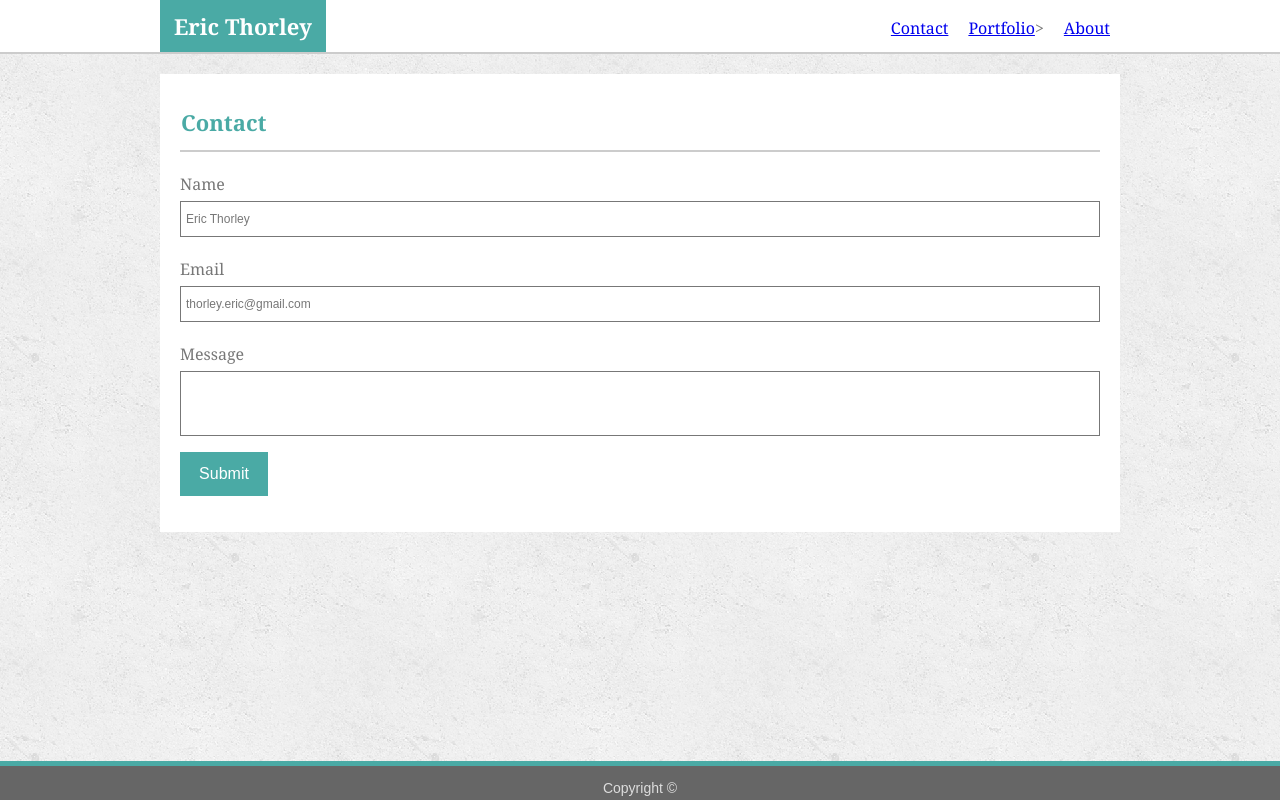
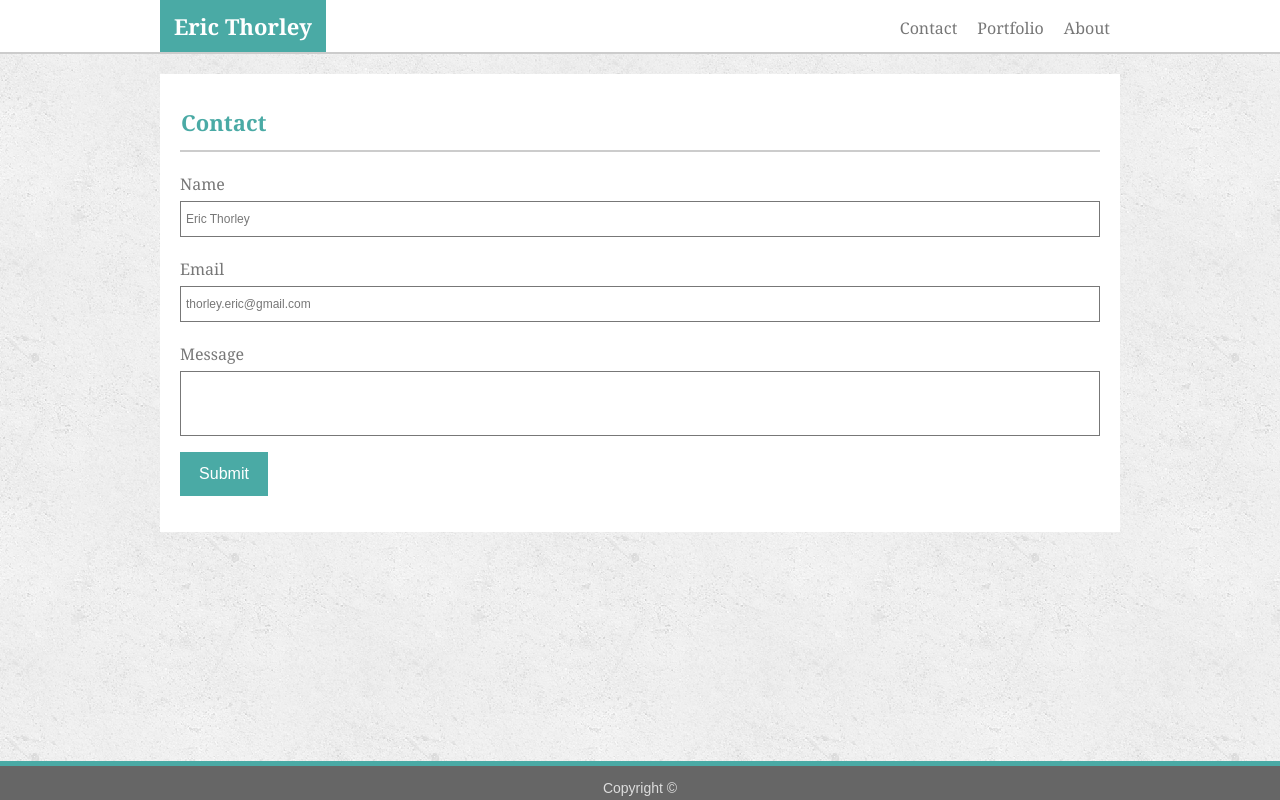
Before and after one commit to Thorleye/Basic-Portfolio, a plain HTML site: page contact.html in a window 1280 px wide. Drawn offline with Linux system fonts and the light colour scheme.

Commit message:
hrefs are default

```diff
--- a/assets/css/style.css
+++ b/assets/css/style.css
@@ -10,6 +10,7 @@ body {
     color: #777777;
 
 }
+
 
 header {
     width:100%;
@@ -162,3 +163,8 @@ footer {
     bottom: 0;
     left:0;
 }
+
+a {
+    color: inherit;
+    text-decoration: inherit;
+}
--- a/contact.html
+++ b/contact.html
@@ -14,9 +14,9 @@
             <div id="name"><b>Eric Thorley</b></div id="name">
             <!--clickable links on the right are on unordered list -->
              <ul>
-                <li><a href="portfolio.html" >About<a></li>
-                <li><a href="index.html">Portfolio</a>></li>
-                <li><a href="contact">Contact</a></li>
+                <li><a href="index.html" >About<a></li>
+                <li><a href="portfolio.html">Portfolio</a></li>
+                <li><a href="contact.html">Contact</a></li>
             </ul>
         </nav>
     </header>
```
Also changed, not shown: index.html (+3 -3 lines), portfolio.html (+3 -3 lines).
